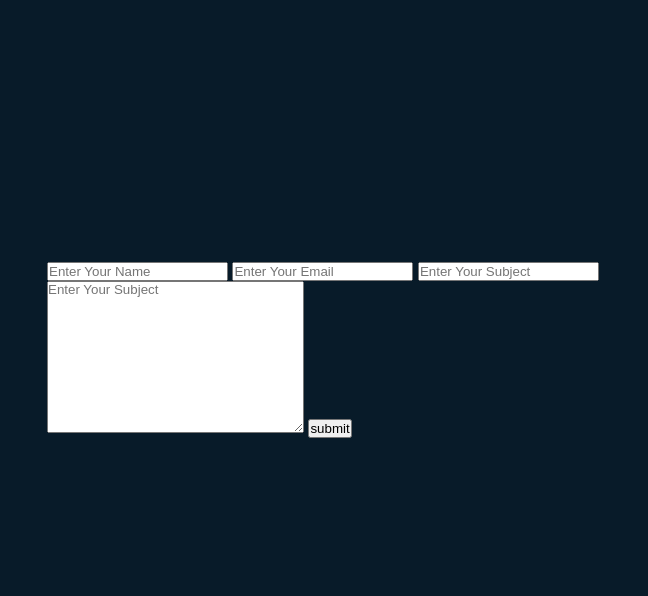
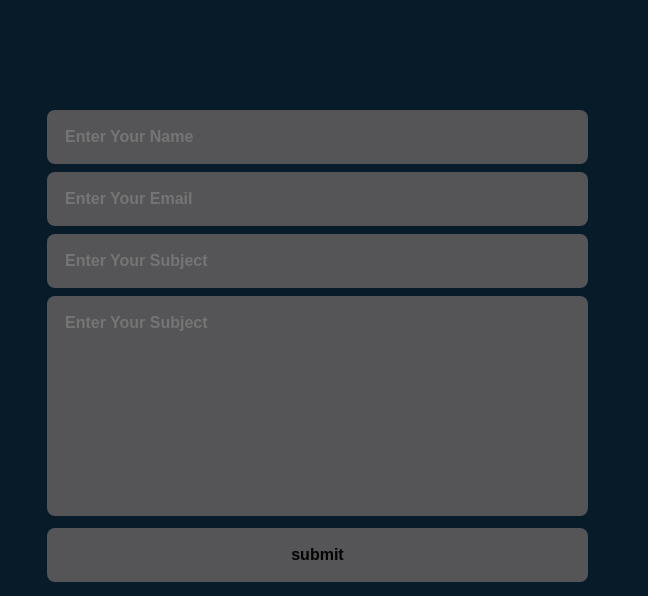
Before and after one commit to sabujrouth/portfolio, a plain HTML site: page index.html in a window 1280 px wide. Shown: the part 4737-5333 px from the top of the page, 632-1280 px from the left. Drawn offline with nearby package versions, Linux system fonts and the light colour scheme.

Commit message:
Add contact form styles

```diff
--- a/style.css
+++ b/style.css
@@ -742,6 +742,27 @@ section {
     box-shadow: 0 0 20px #0ef;
 }
 
+.contact-form {
+    position: relative;
+}
+
+.contact-form form input,form textarea {
+    border: none;
+    outline: none;
+    width: 90%;
+    padding: 18px;
+    background: #555557;
+    color: #030303;
+    font-size: 1rem;
+    font-weight: 600;
+    margin-bottom: 0.5rem;
+    border-radius: 0.5rem;
+}
+
+.contact-form textarea {
+    resize: none;
+    height: 220px;
+}
 
 
 
```
